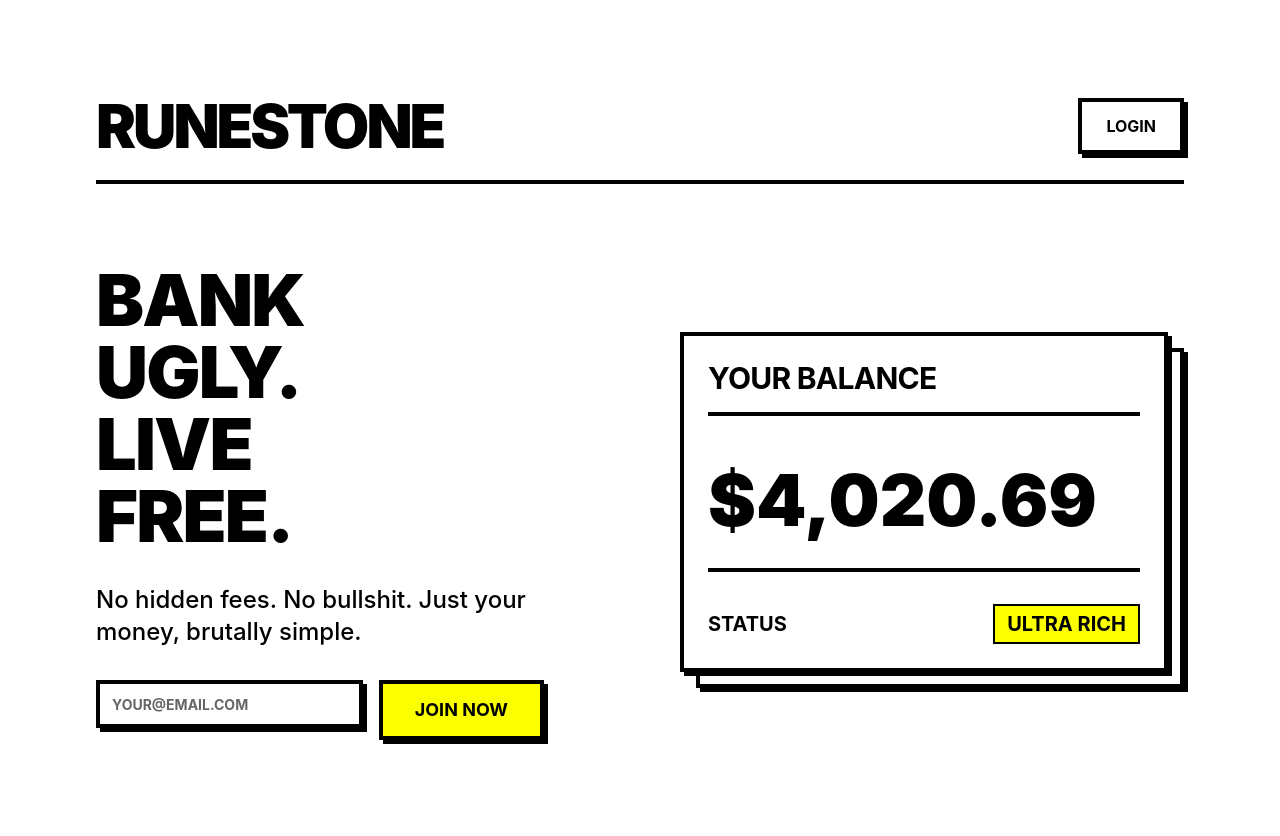
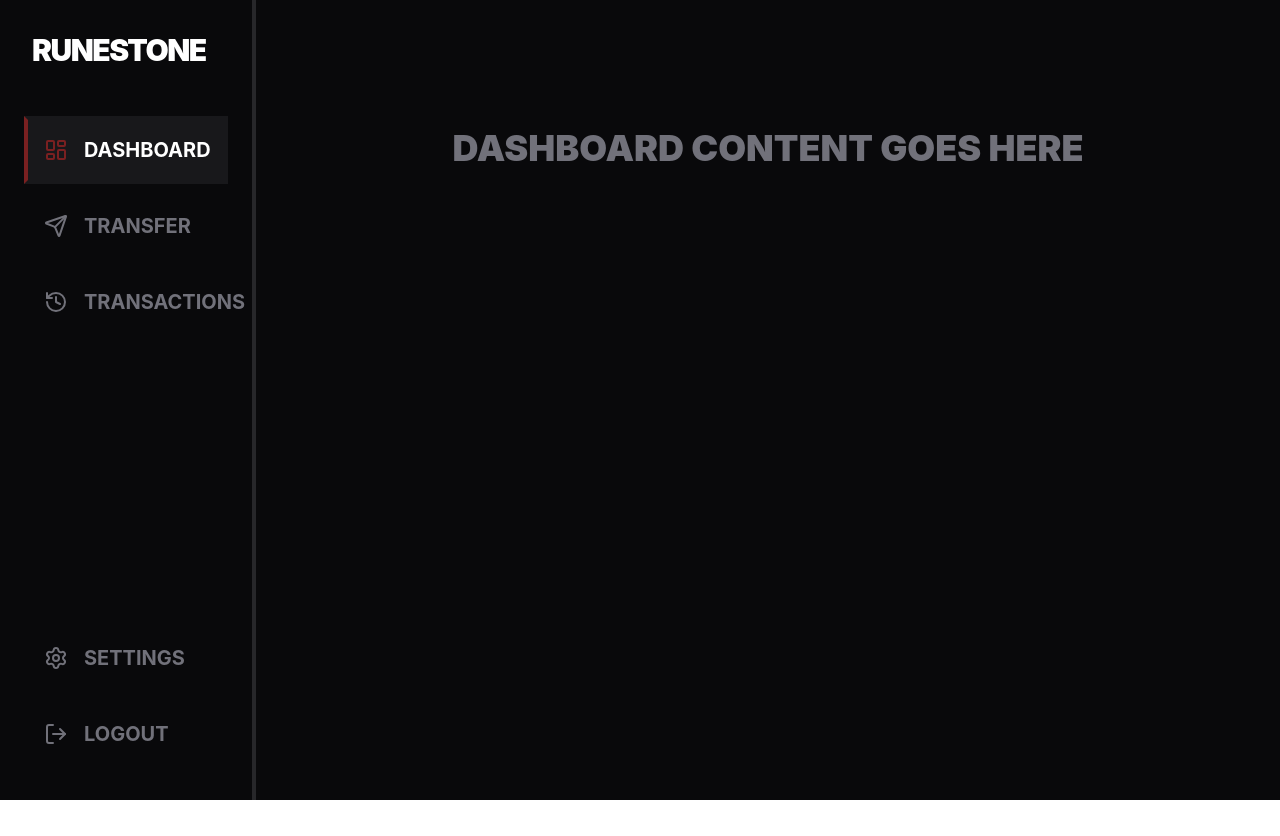
Before and after one commit to Semilore317/RuneStone-Bank, a React (Vite) app in the folder client/: page / in a window 1280 px wide. After the commit the page ends 800 px from the top, so only its background shows below. Built offline with nearby package versions, Linux system fonts and the light colour scheme.

Commit message:
Scaffold dashboard layout and update Tailwind config

```diff
--- a/client/src/App.tsx
+++ b/client/src/App.tsx
@@ -1,66 +1,12 @@
-import { useState } from 'react'
-import { Button } from './components/ui/Button'
-import { Card, CardContent, CardHeader, CardTitle } from './components/ui/Card'
-import { Input } from './components/ui/Input'
+import { Dashboard } from './components/Dashboard'
 
 function App() {
-  const [email, setEmail] = useState('')
-
   return (
-    <div className="min-h-screen p-8 md:p-24 selection:bg-primary selection:text-black">
-      <header className="mb-20 flex justify-between items-center border-b-4 border-black pb-6">
-        <h1 className="text-4xl md:text-6xl font-black uppercase tracking-tighter">
-          RuneStone
-        </h1>
-        <Button variant="outline" className="hidden md:inline-flex">
-          LOGIN
-        </Button>
-      </header>
-
-      <main className="grid md:grid-cols-2 gap-12 items-center">
-        <div className="space-y-8">
-          <h2 className="text-5xl md:text-7xl font-black uppercase leading-none tracking-tight">
-            Bank<br />
-            Ugly.<br />
-            Live<br />
-            Free.
-          </h2>
-          <p className="text-xl md:text-2xl font-medium max-w-md">
-            No hidden fees. No bullshit. Just your money, brutally simple.
-          </p>
-          <div className="flex flex-col sm:flex-row gap-4 max-w-md">
-            <Input
-              type="email"
-              placeholder="YOUR@EMAIL.COM"
-              value={email}
-              onChange={(e) => setEmail(e.target.value)}
-              className="text-lg font-bold"
-            />
-            <Button className="text-lg px-8 py-3 whitespace-nowrap">
-              JOIN NOW
-            </Button>
-          </div>
-        </div>
-
-        <div className="relative mt-12 md:mt-0 p-4">
-          <Card className="absolute top-8 left-8 w-[calc(100%-2rem)] h-[calc(100%-2rem)] bg-accent -z-10" />
-          <Card className="relative bg-white z-0">
-            <CardHeader>
-              <CardTitle className="text-2xl md:text-3xl">YOUR BALANCE</CardTitle>
-            </CardHeader>
-            <CardContent>
-              <div className="text-5xl md:text-7xl font-black py-8 border-b-4 border-black mb-8 break-words">
-                $4,020.69
-              </div>
-              <div className="flex justify-between items-center font-bold text-lg md:text-xl uppercase">
-                <span>Status</span>
-                <span className="bg-primary px-3 py-1 border-2 border-black">Ultra Rich</span>
-              </div>
-            </CardContent>
-          </Card>
-        </div>
-      </main>
-    </div>
+    <Dashboard>
+      <div className="text-4xl font-black text-center text-zinc-500 uppercase mt-20">
+        DASHBOARD CONTENT GOES HERE
+      </div>
+    </Dashboard>
   )
 }
 
--- /dev/null
+++ b/client/src/components/Dashboard.tsx
@@ -0,0 +1,63 @@
+import { LayoutDashboard, Send, History, Settings, LogOut } from 'lucide-react';
+import React from 'react';
+
+interface DashboardProps {
+    children: React.ReactNode;
+}
+
+export function Dashboard({ children }: DashboardProps) {
+    return (
+        <div className="min-h-screen bg-zinc-950 text-white flex select-none">
+            {/* Sidebar */}
+            <aside className="w-20 md:w-64 bg-zinc-950 border-r-4 border-zinc-800 flex flex-col justify-between py-8 shrink-0">
+                <div>
+                    <div className="px-4 md:px-8 mb-12">
+                        <h1 className="text-2xl md:text-3xl font-black uppercase tracking-tighter text-white hidden md:block">
+                            RuneStone
+                        </h1>
+                        <h1 className="text-2xl font-black uppercase tracking-tighter text-white md:hidden text-center">
+                            RS
+                        </h1>
+                    </div>
+
+                    <nav className="flex flex-col space-y-2 px-2 md:px-6">
+                        <NavItem icon={<LayoutDashboard size={24} />} label="Dashboard" active />
+                        <NavItem icon={<Send size={24} />} label="Transfer" />
+                        <NavItem icon={<History size={24} />} label="Transactions" />
+                    </nav>
+                </div>
+
+                <div className="px-2 md:px-6 flex flex-col space-y-2">
+                    <NavItem icon={<Settings size={24} />} label="Settings" />
+                    <NavItem icon={<LogOut size={24} />} label="Logout" />
+                </div>
+            </aside>
+
+            {/* Main Content Area */}
+            <main className="flex-1 p-6 md:p-12 overflow-y-auto">
+                <div className="max-w-6xl mx-auto space-y-8">
+                    {children}
+                </div>
+            </main>
+        </div>
+    );
+}
+
+function NavItem({ icon, label, active = false }: { icon: React.ReactNode; label: string; active?: boolean }) {
+    return (
+        <button
+            className={`flex items-center space-x-4 p-4 uppercase font-bold text-lg md:text-xl border-4 border-transparent transition-all group
+            ${active
+                    ? 'bg-zinc-900 border-l-ochre-800 text-white'
+                    : 'text-zinc-500 hover:bg-zinc-900 hover:text-white hover:border-l-zinc-700'
+                }`}
+        >
+            <span className={`${active ? 'text-ochre-800' : 'group-hover:text-white'}`}>
+                {icon}
+            </span>
+            <span className="hidden md:block">
+                {label}
+            </span>
+        </button>
+    );
+}
--- a/client/tailwind.config.js
+++ b/client/tailwind.config.js
@@ -43,6 +43,9 @@ export default {
 					DEFAULT: 'hsl(var(--destructive))',
 					foreground: 'hsl(var(--destructive-foreground))'
 				},
+				ochre: {
+					800: '#7A2021'
+				},
 				border: 'hsl(var(--border))',
 				input: 'hsl(var(--input))',
 				ring: 'hsl(var(--ring))',
```
